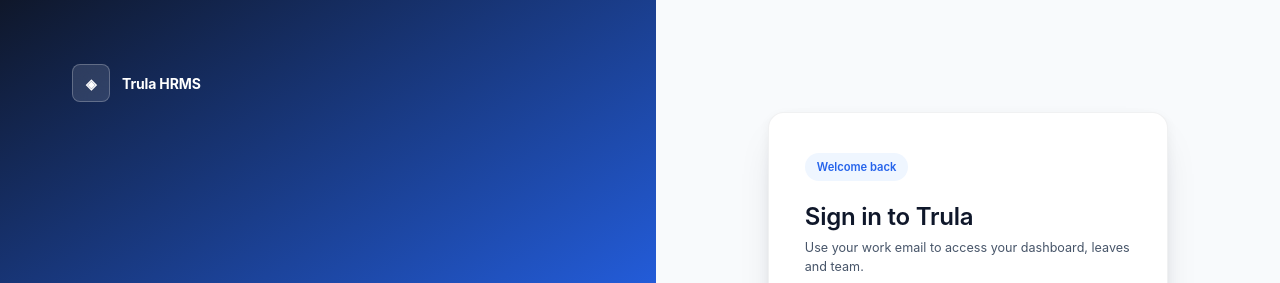
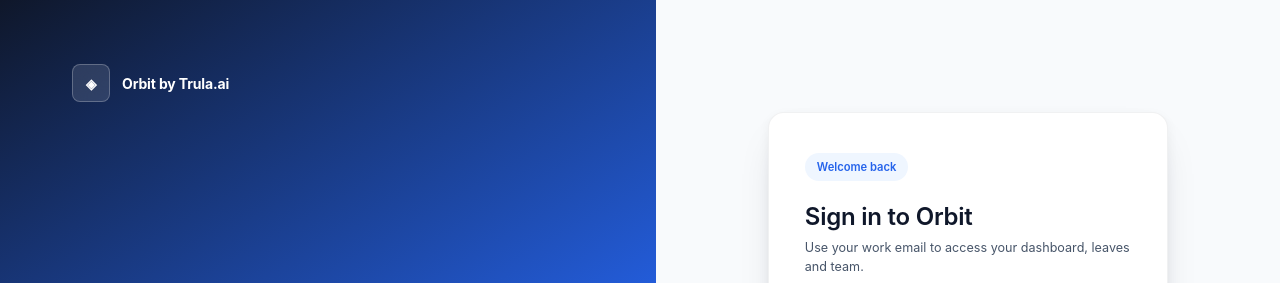
Before and after one commit to Aishwarya2305uk/HRMS, a React (Vite) app: page / in a window 1280 px wide. Shown: the top 283 px of the page. Built offline with nearby package versions, Linux system fonts and the light colour scheme; no server answers.

Commit message:
changed web name

```diff
--- a/index.html
+++ b/index.html
@@ -4,9 +4,9 @@
     <meta charset="UTF-8" />
     <link rel="icon" type="image/svg+xml" href="/favicon.svg" />
     <meta name="viewport" content="width=device-width, initial-scale=1.0" />
-    <meta name="description" content="Trula HRMS — attendance, leave, and workforce management for your organization." />
+    <meta name="description" content="Orbit by Trula.ai — attendance, leave, and workforce management for your organization." />
     <meta name="theme-color" content="#0f172a" />
-    <title>Trula HRMS</title>
+    <title>Orbit by Trula.ai</title>
   </head>
   <body>
     <div id="root"></div>
--- a/src/components/LoginForm.jsx
+++ b/src/components/LoginForm.jsx
@@ -67,7 +67,7 @@
     <div className="auth-card">
       <span className="auth-card__badge">Welcome back</span>
 
-      <h2>Sign in to Trula</h2>
+      <h2>Sign in to Orbit</h2>
       <p className="auth-card__sub">
         Use your work email to access your dashboard, leaves and team.
       </p>
--- a/src/components/dashboard/Sidebar.jsx
+++ b/src/components/dashboard/Sidebar.jsx
@@ -35,7 +35,7 @@
       <div className="emp__logo">
         <span className="mark">◈</span>
         <div className="emp__logo-text sidebar-label">
-          <span>Trula</span>
+          <span>Orbit</span>
           <em>{CONSOLE_LABEL[role] ?? 'Workspace'}</em>
         </div>
       </div>
--- a/src/pages/Login.jsx
+++ b/src/pages/Login.jsx
@@ -8,7 +8,7 @@
       <aside className="auth__brand">
         <div className="brand__logo">
           <span className="mark">◈</span>
-          Trula&nbsp;HRMS
+          Orbit&nbsp;by&nbsp;Trula.ai
         </div>
 
         <div className="brand__intro">
```
Also changed, not shown: 2 other files (tests, documents, lock files or other folders).
